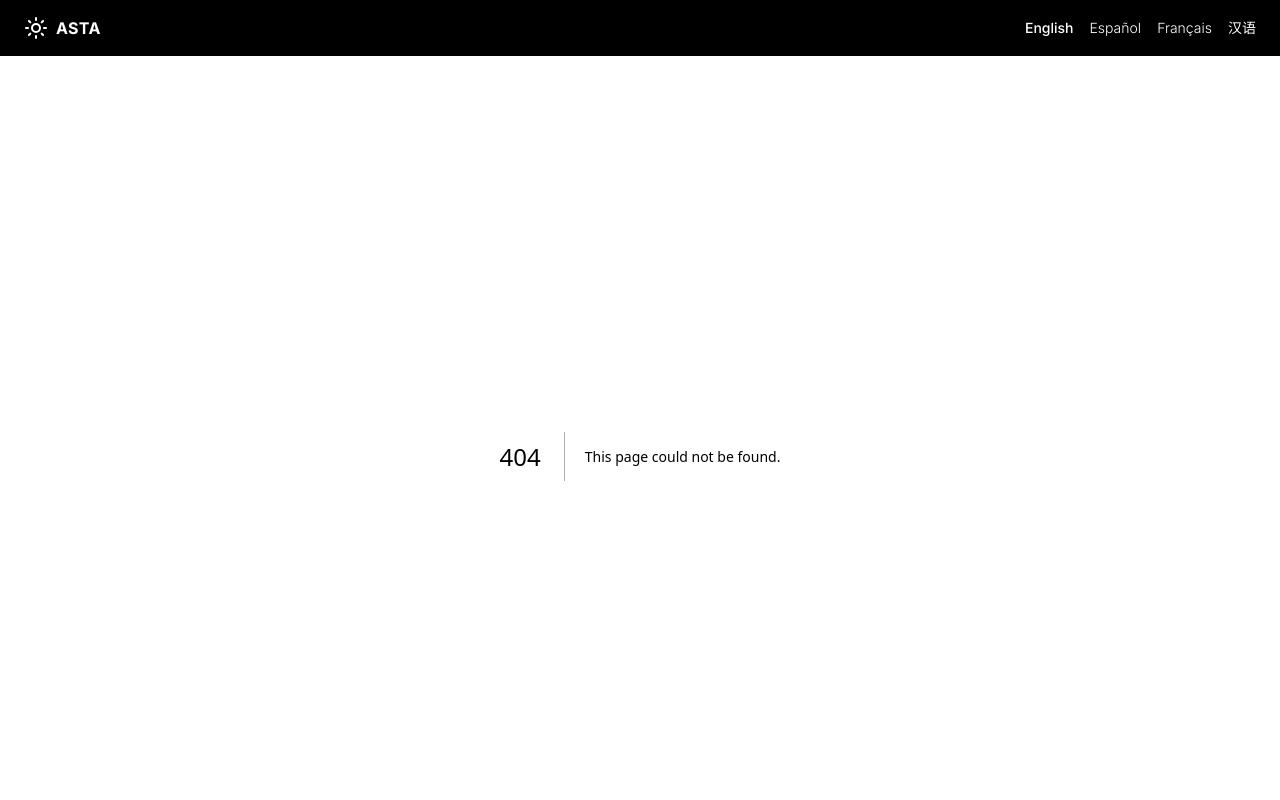
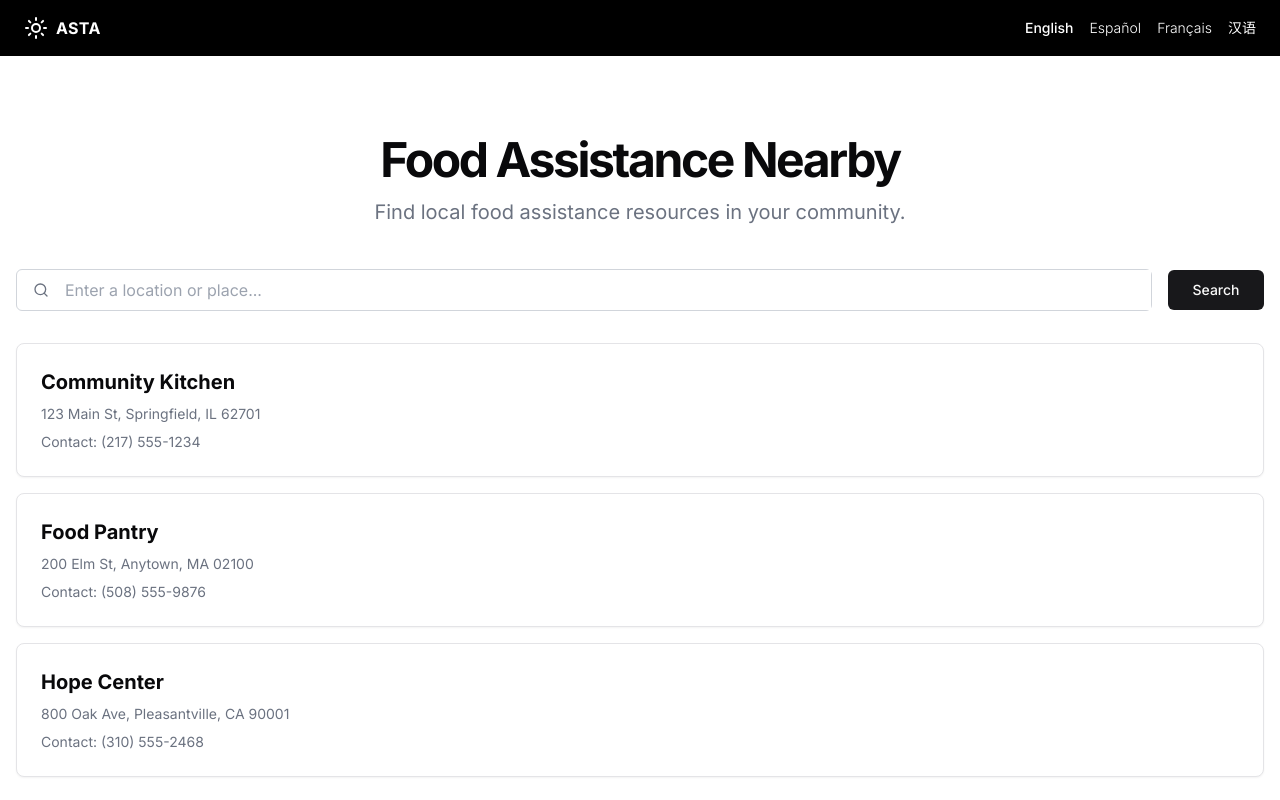
Before and after one commit to Y-ZR/ASTA, a Next.js app: page /food in a window 1280 px wide. Before the commit this address had no page. Shown: the top 800 px of the page. Built offline with nearby package versions, Linux system fonts and the light colour scheme.

Commit message:
added food assistance page

```diff
--- a/package.json
+++ b/package.json
@@ -9,6 +9,7 @@
     "lint": "next lint"
   },
   "dependencies": {
+    "@radix-ui/react-label": "^2.0.2",
     "@radix-ui/react-slot": "^1.0.2",
     "class-variance-authority": "^0.7.0",
     "clsx": "^2.1.0",
--- /dev/null
+++ b/src/app/food/page.js
@@ -0,0 +1,81 @@
+import { Label } from "@/components/ui/label"
+import { Input } from "@/components/ui/input"
+import { Button } from "@/components/ui/button"
+import { CardContent, Card } from "@/components/ui/card"
+import { FiSearch } from 'react-icons/fi';
+
+export default function Component() {
+  return (
+    <div className="flex flex-col min-h-screen">
+      <header className="py-10 mt-10">
+        <div className="container px-4 text-center">
+          <div className="space-y-3">
+            <h1 className="text-3xl font-bold tracking-tighter sm:text-4xl md:text-5xl">Food Assistance Nearby</h1>
+            <p className="mx-auto max-w-[700px] text-gray-500 md:text-xl/relaxed lg:text-base/relaxed xl:text-xl/relaxed">
+              Find local food assistance resources in your community.
+            </p>
+          </div>
+        </div>
+      </header>
+
+      <main className="flex-1">
+        <div className="">
+          <div className="container px-4">
+            <div className="flex items-center space-x-4">
+              <div className="flex items-center flex-1 bg-white border border-gray-300 rounded-md">
+                <FiSearch className="ml-4 text-gray-500" />
+                <input
+                  className="flex-1 py-2 px-4 outline-none"
+                  id="search"
+                  placeholder="Enter a location or place..."
+                  type="search"
+                />
+              </div>
+              <Button className="w-24">
+                Search
+              </Button>
+            </div>
+          </div>
+        </div>
+
+        <div className="container px-4 py-8 space-y-8">
+          <ul className="grid gap-4">
+            <li>
+              <Card>
+                <CardContent className="p-4 md:p-6">
+                  <div className="space-y-2">
+                    <h3 className="text-xl font-bold">Community Kitchen</h3>
+                    <p className="text-sm text-gray-500">123 Main St, Springfield, IL 62701</p>
+                    <p className="text-sm text-gray-500">Contact: (217) 555-1234</p>
+                  </div>
+                </CardContent>
+              </Card>
+            </li>
+            <li>
+              <Card>
+                <CardContent className="p-4 md:p-6">
+                  <div className="space-y-2">
+                    <h3 className="text-xl font-bold">Food Pantry</h3>
+                    <p className="text-sm text-gray-500">200 Elm St, Anytown, MA 02100</p>
+                    <p className="text-sm text-gray-500">Contact: (508) 555-9876</p>
+                  </div>
+                </CardContent>
+              </Card>
+            </li>
+            <li>
+              <Card>
+                <CardContent className="p-4 md:p-6">
+                  <div className="space-y-2">
+                    <h3 className="text-xl font-bold">Hope Center</h3>
+                    <p className="text-sm text-gray-500">800 Oak Ave, Pleasantville, CA 90001</p>
+                    <p className="text-sm text-gray-500">Contact: (310) 555-2468</p>
+                  </div>
+                </CardContent>
+              </Card>
+            </li>
+          </ul>
+        </div>
+      </main>
+    </div>
+  )
+}
--- a/src/app/page.js
+++ b/src/app/page.js
@@ -61,7 +61,7 @@ export default function Home() {
                 <p>Find local food banks, free meal programs, and resources to help you access the nutrition you need.</p>
               </CardContent>
               <CardFooter className="p-4">
-                <Link className="w-full inline-block text-sm underline" href="#">
+                <Link className="w-full inline-block text-sm underline" href="/food">
                   View Resources
                 </Link>
               </CardFooter>
--- /dev/null
+++ b/src/components/ui/label.jsx
@@ -0,0 +1,18 @@
+"use client"
+
+import * as React from "react"
+import * as LabelPrimitive from "@radix-ui/react-label"
+import { cva } from "class-variance-authority";
+
+import { cn } from "@/lib/utils"
+
+const labelVariants = cva(
+  "text-sm font-medium leading-none peer-disabled:cursor-not-allowed peer-disabled:opacity-70"
+)
+
+const Label = React.forwardRef(({ className, ...props }, ref) => (
+  <LabelPrimitive.Root ref={ref} className={cn(labelVariants(), className)} {...props} />
+))
+Label.displayName = LabelPrimitive.Root.displayName
+
+export { Label }
```
Also changed, not shown: 1 other file (tests, documents, lock files or other folders).
